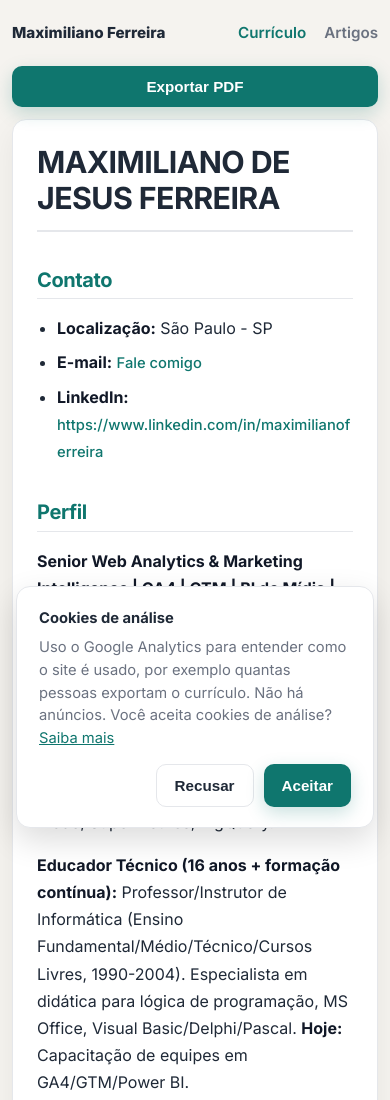
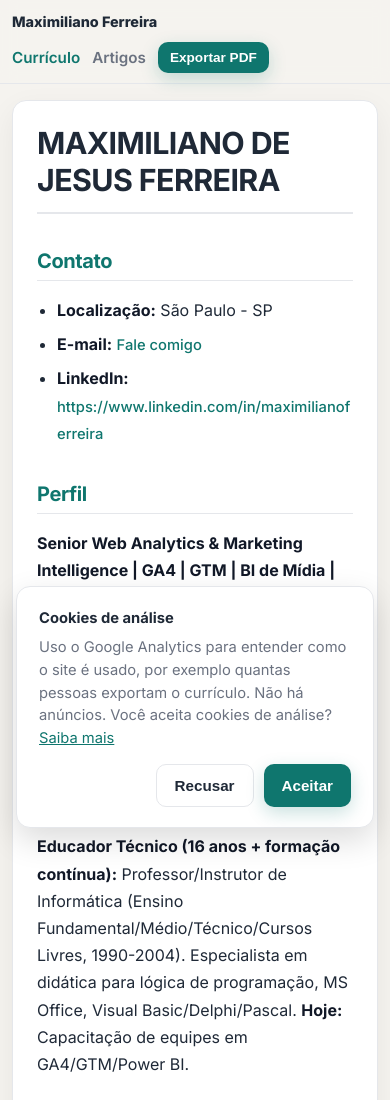
Before and after one commit to maxferreira1973/ferreiraprobr, an Astro site: page / in a window 390 px wide. Shown: the top 1100 px of the page. Built offline with nearby package versions, Linux system fonts and the light colour scheme; Astro itself is replaced by a stand-in of ours.

Commit message:
Fixa o cabeçalho no topo e leva o botão Exportar PDF para ele (#9)
- Cabeçalho com position: sticky, largura total e fundo translúcido
- Slot "acoes" no layout; na página do currículo recebe o botão Exportar PDF
- No celular, nome em uma linha e links + botão na linha de baixo
- Cabeçalho continua fora do PDF


Claude-Session: https://claude.ai/code/session_017uLWiicPH6fPCXx3QHfTib

Co-authored-by: Claude Opus 5.5 <noreply@anthropic.com>

```diff
--- a/src/layouts/Base.astro
+++ b/src/layouts/Base.astro
@@ -92,13 +92,17 @@ const secao = Astro.url.pathname.startsWith('/artigos')
         style="display:none;visibility:hidden"></iframe>
     </noscript>
 
+    <!-- Cabeçalho fixo: fica visível ao rolar a página (position: sticky) -->
+    <header class="site-header">
       <nav class="site-nav" aria-label="Navegação principal">
         <a href="/" class="site-nome">Maximiliano Ferreira</a>
         <span class="site-links">
           <a href="/" aria-current={secao === 'curriculo' ? 'page' : undefined}>Currículo</a>
           <a href="/artigos" aria-current={secao === 'artigos' ? 'page' : undefined}>Artigos</a>
+          <slot name="acoes" />
         </span>
       </nav>
+    </header>
 
     <slot />
 
--- a/src/pages/index.astro
+++ b/src/pages/index.astro
@@ -6,11 +6,10 @@ import Base from '../layouts/Base.astro';
 import { Content } from '../data/curriculo.md';
 ---
 <Base>
+  <!-- O botão vai para o cabeçalho fixo, então continua à mão durante a rolagem -->
+  <button slot="acoes" id="exportPdfBtn" class="btn-exportar btn-cabecalho" type="button">Exportar PDF</button>
+
   <main class="container">
-    <div class="topbar">
-      <button id="exportPdfBtn" class="btn-exportar" type="button">Exportar PDF</button>
-    </div>
-
     <article id="conteudo" class="markdown-body">
       <Content />
     </article>
--- a/src/styles/global.css
+++ b/src/styles/global.css
@@ -183,9 +183,22 @@ body {
 
 
 /* Navegação principal */
+/* Cabeçalho fixo no topo ao rolar a página (largura total, fundo levemente translúcido) */
+.site-header {
+  position: sticky;
+  top: 0;
+  z-index: 40;
+  margin: -32px -16px 24px;
+  padding: 12px 16px;
+  background: rgba(245, 243, 239, 0.92);
+  -webkit-backdrop-filter: blur(8px);
+  backdrop-filter: blur(8px);
+  border-bottom: 1px solid var(--border);
+}
+
 .site-nav {
   max-width: 960px;
-  margin: 0 auto 20px;
+  margin: 0 auto;
   display: flex;
   justify-content: space-between;
   align-items: center;
@@ -204,7 +217,13 @@ body {
 
 .site-links {
   display: flex;
+  align-items: center;
   gap: 18px;
+}
+
+.btn-cabecalho {
+  padding: 9px 14px;
+  font-size: 0.9rem;
 }
 
 .site-links a {
@@ -423,6 +442,30 @@ a.btn-exportar {
     width: 100%;
   }
 
+  .site-header {
+    margin: -20px -12px 16px;
+    padding: 10px 12px;
+  }
+
+  .site-nav {
+    flex-wrap: wrap;
+    row-gap: 8px;
+  }
+
+  .site-nome {
+    font-size: 0.9rem;
+  }
+
+  .site-links {
+    gap: 12px;
+  }
+
+  .site-header .btn-cabecalho {
+    width: auto;
+    padding: 8px 12px;
+    font-size: 0.85rem;
+  }
+
   .markdown-body {
     padding: 24px;
     border-radius: 14px;
@@ -464,6 +507,7 @@ a.btn-exportar {
   }
 
   .topbar,
+  .site-header,
   .site-nav,
   .rodape,
   .consentimento {
```
Lines whose indentation alone changed are shown as unchanged.
